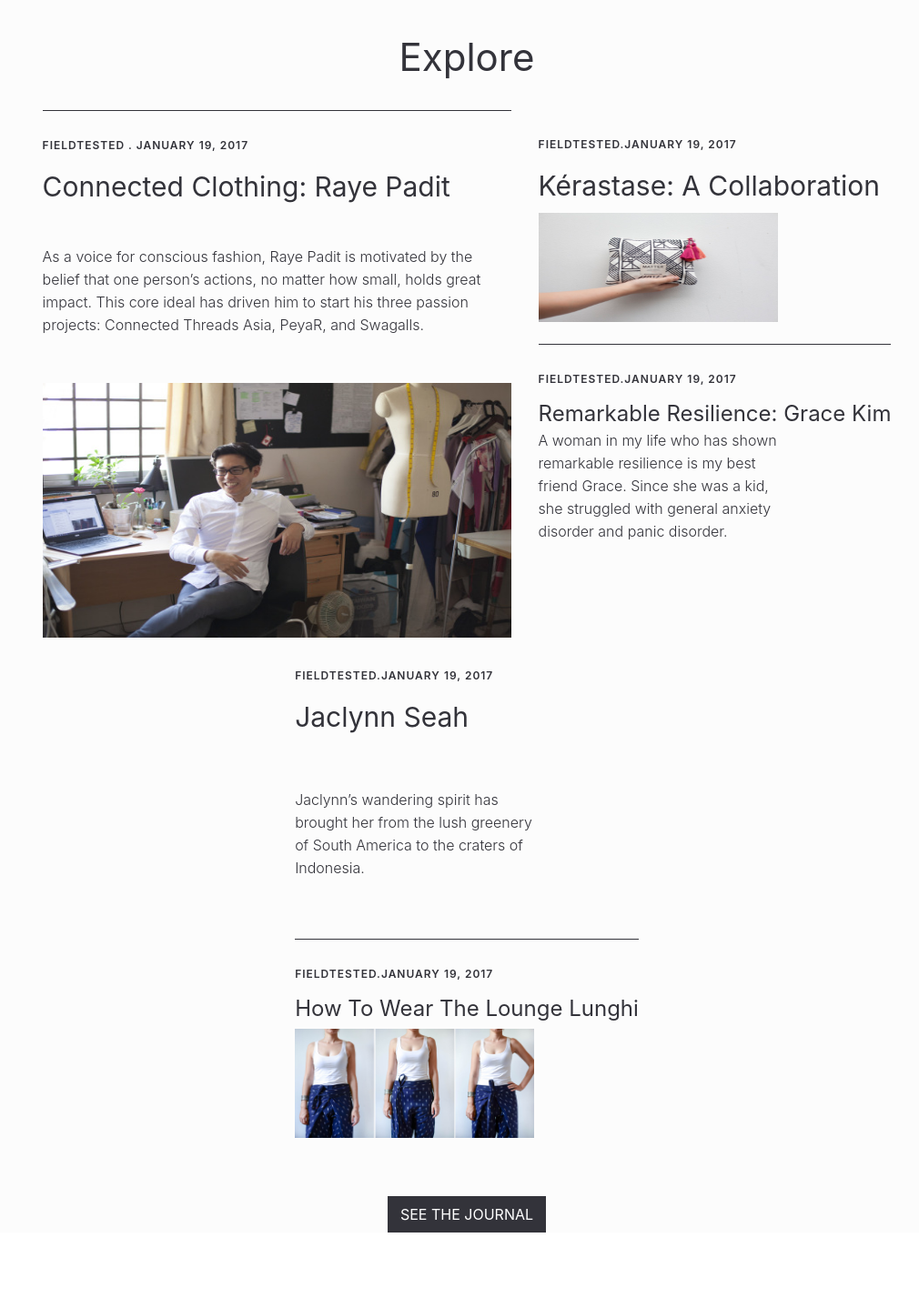
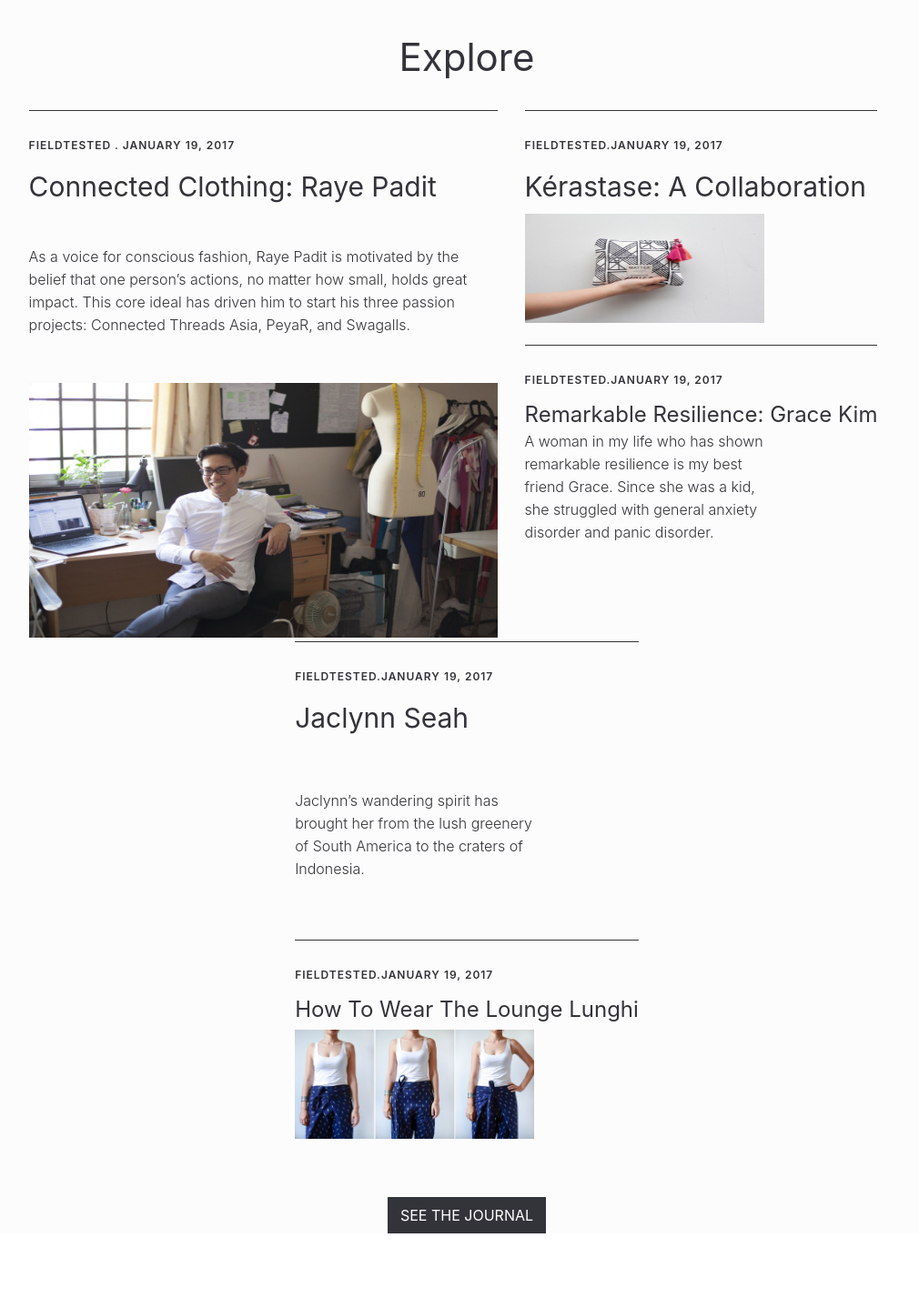
Before and after one commit to Ahmad-Qerem/e-commerce, a React (Create React App) app: page / in a window 1280 px wide. Shown: the part 3400-4827 px from the top of the page at 91% size, without its empty margins (127-1137 px from the left). Built offline with nearby package versions, Linux system fonts and the light colour scheme.

Commit message:
edit Explorer

```diff
--- a/src/components/Explore/ExploreContainer/index.js
+++ b/src/components/Explore/ExploreContainer/index.js
@@ -13,7 +13,7 @@ const ExploreContainer = ()=>{
                 <img className={styles.ImageNum1} src="./images/image_24.png" alt="person sitting on a chare"/>
             </div>
 
-            <div className="Div1 borderTop">
+            <div className={`${styles.Div1} ${styles.borderTop}`}>
                 <div className="">
                     <div className={styles.DateStyle}>FIELDTESTED.JANUARY 19, 2017</div>
                     <h1 className={styles.MyH1Style}>Kérastase: A Collaboration</h1>
@@ -26,7 +26,7 @@ const ExploreContainer = ()=>{
                 </div>
             </div>
 
-            <div className="Div2 borderTop">
+            <div className={`${styles.Div2} ${styles.borderTop}`}>
                 <div className={styles.InnerDiv}>
                     <div className={styles.DateStyle}>FIELDTESTED.JANUARY 19, 2017</div>
                     <h1 className={styles.MyH1Style}>Jaclynn Seah</h1>
```
